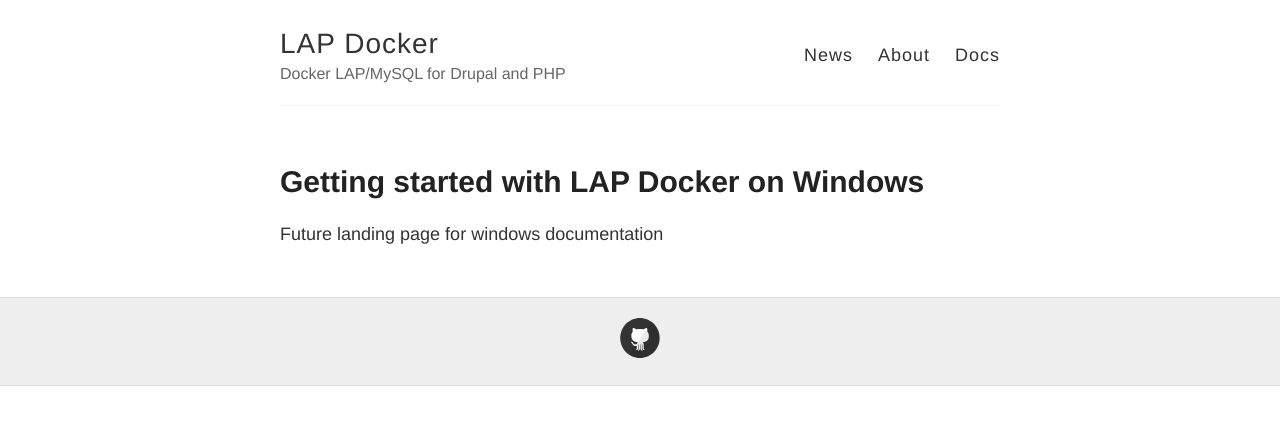
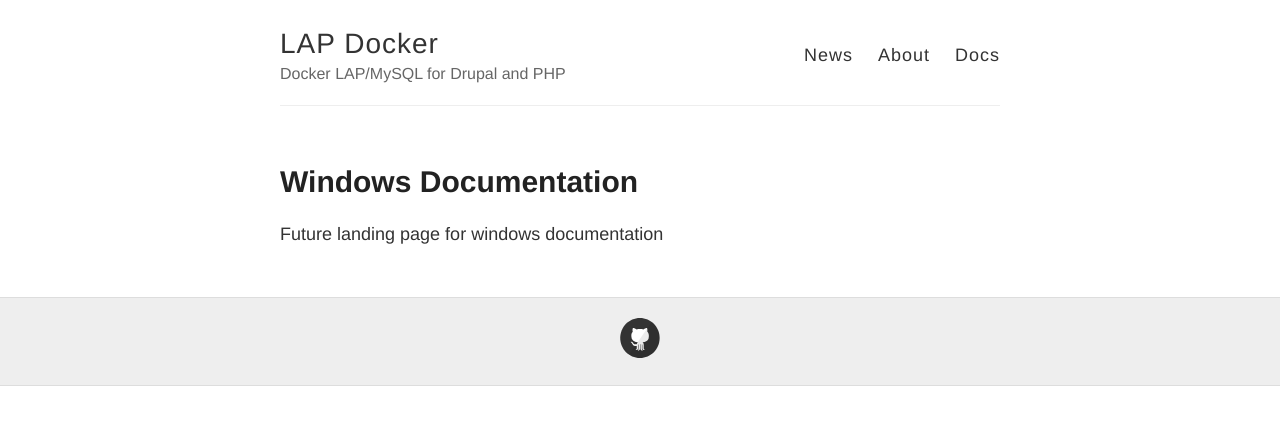
Before and after one commit to hedinfaok/lap-docker, a Jekyll site: the page built from _docs/windows/index.md, in a window 1280 px wide. Shown: the top 425 px of the page. Built offline with Jekyll 4.4.1, drawn with Linux system fonts in a browser that asks for light colours; Markdown is read by kramdown in place of the engine named in the settings.

Commit message:
Edit index content.

```diff
--- a/_docs/windows/index.md
+++ b/_docs/windows/index.md
@@ -1,6 +1,7 @@
 ---
 layout: docs
-title: Getting started with LAP Docker on Windows
+permalink: /docs/windows/
+title: Windows Documentation
 ---
 
 
```
